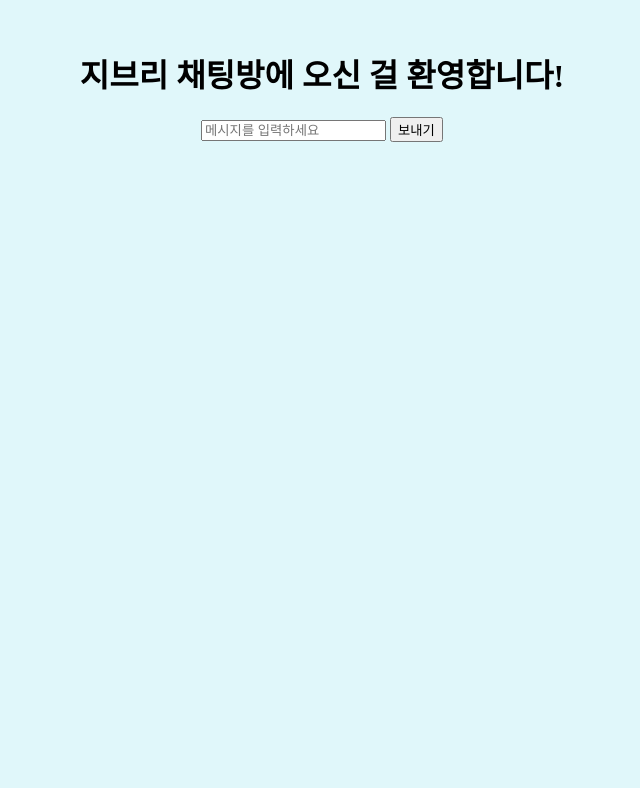
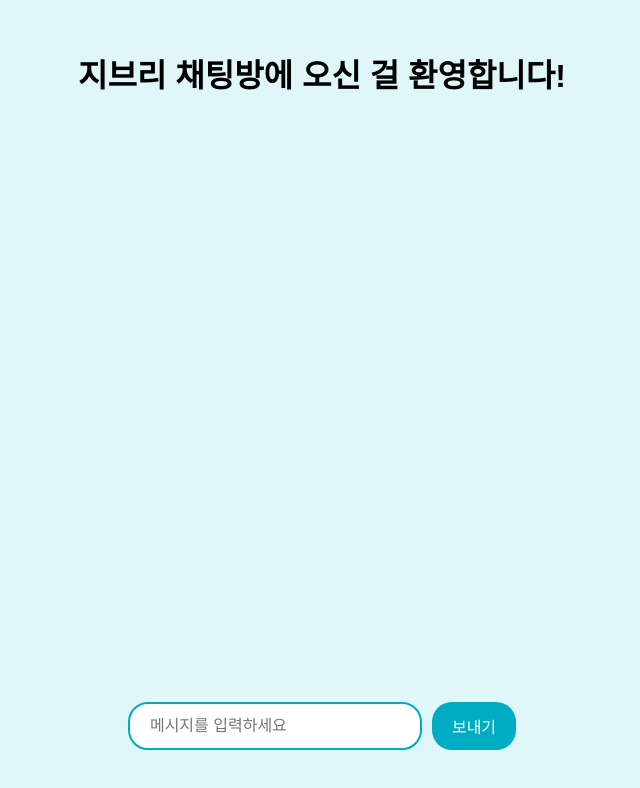
Before and after one commit to DongMinkang-Bonnie/ghibli-chat, a website: page public/index.html in a window 1280 px wide. Shown: the whole page, without its empty margins (318-958 px from the left). Drawn offline with nearby package versions, Linux system fonts and the light colour scheme; no server answers.

Commit message:
채팅방 스타일 최종 수정

```diff
--- a/public/index.html
+++ b/public/index.html
@@ -3,30 +3,105 @@
 <head>
   <meta charset="UTF-8">
   <title>지브리 채팅방</title>
-  <script src="/socket.io/socket.io.js"></script> <!-- 소켓 연결 -->
+  <script src="/socket.io/socket.io.js"></script>
+  <style>
+    body {
+      background-color: #e0f7fa;
+      font-family: 'Arial', 'Apple SD Gothic Neo', 'Pretendard', sans-serif;
+      text-align: center;
+      margin: 0;
+      padding: 0;
+      display: flex;
+      flex-direction: column;
+      align-items: center;
+      height: 100vh;
+    }
+
+    h1 {
+      margin-top: 50px;
+      font-size: 2rem;
+      font-weight: bold;
+    }
+
+    ul#messages {
+      list-style-type: none;
+      padding: 0;
+      width: 100%;
+      max-width: 500px;
+      margin: 20px auto 0;
+      text-align: left;
+    }
+
+    ul#messages li {
+      background: #ffffff;
+      margin-bottom: 10px;
+      padding: 10px 15px;
+      border-radius: 15px;
+      font-size: 1.1rem;
+      word-break: break-word;
+      box-shadow: 0 2px 5px rgba(0,0,0,0.1);
+    }
+
+    form {
+      margin-top: auto;
+      margin-bottom: 50px;
+      display: flex;
+      justify-content: center;
+      gap: 10px;
+    }
+
+    input#input {
+      padding: 12px 20px;
+      border: 2px solid #00acc1;
+      border-radius: 20px;
+      outline: none;
+      font-size: 1rem;
+      width: 250px;
+      transition: 0.2s;
+    }
+
+    input#input:focus {
+      border-color: #007c91;
+    }
+
+    button {
+      padding: 12px 20px;
+      background-color: #00acc1;
+      border: none;
+      border-radius: 20px;
+      color: white;
+      font-size: 1rem;
+      cursor: pointer;
+      transition: background-color 0.2s;
+    }
+
+    button:hover {
+      background-color: #007c91;
+    }
+  </style>
 </head>
-<body style="background-color: #e0f7fa; text-align: center; margin-top: 50px;">
+<body>
 
   <h1>지브리 채팅방에 오신 걸 환영합니다!</h1>
 
   <ul id="messages"></ul>
 
-  <form id="form" action="">
+  <form id="form" action="javascript:void(0);">
     <input id="input" autocomplete="off" placeholder="메시지를 입력하세요" />
     <button>보내기</button>
   </form>
 
   <script>
-    const socket = io(); // 서버와 소켓 연결!
+    const socket = io();
 
     const form = document.getElementById('form');
     const input = document.getElementById('input');
     const messages = document.getElementById('messages');
 
     form.addEventListener('submit', (e) => {
-      e.preventDefault(); // 새로고침 막기
-      if (input.value) {
-        socket.emit('chat message', input.value); // 서버로 메시지 보내기
+      e.preventDefault();
+      if (input.value.trim() !== '') {
+        socket.emit('chat message', input.value);
         input.value = '';
       }
     });
```
